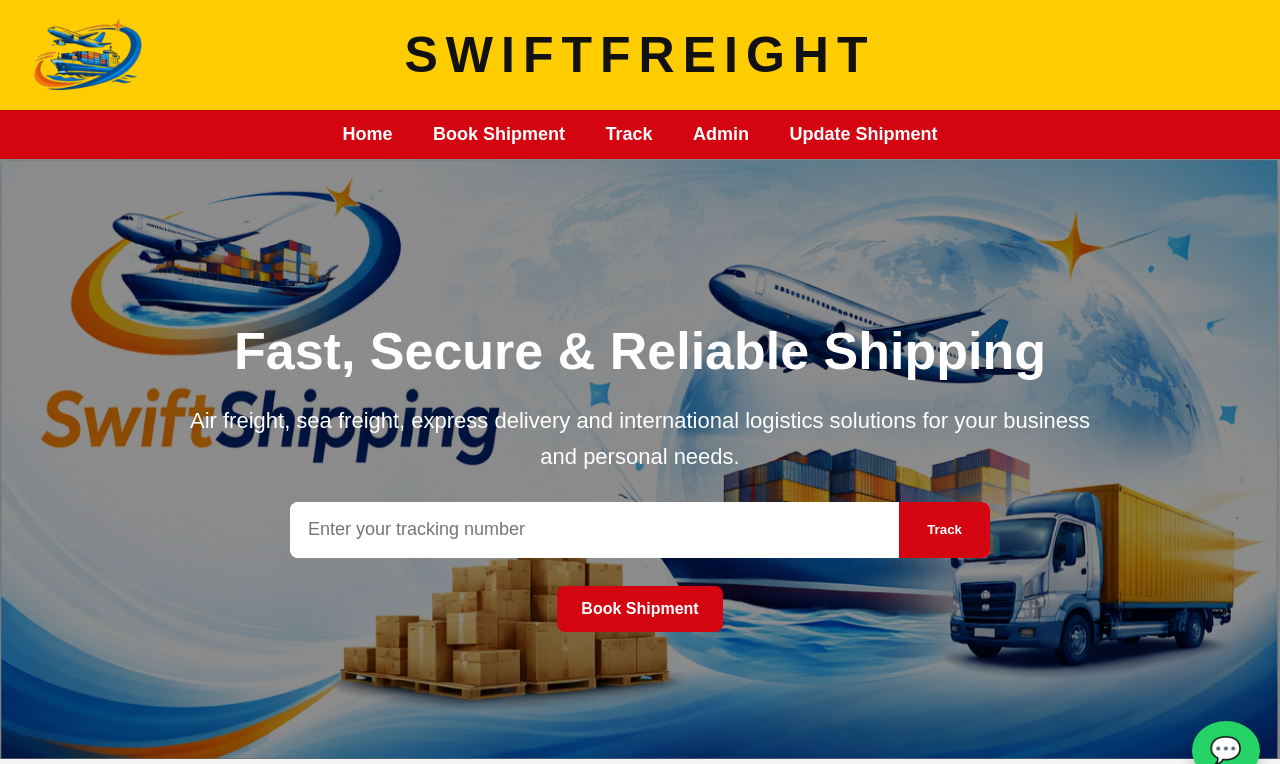
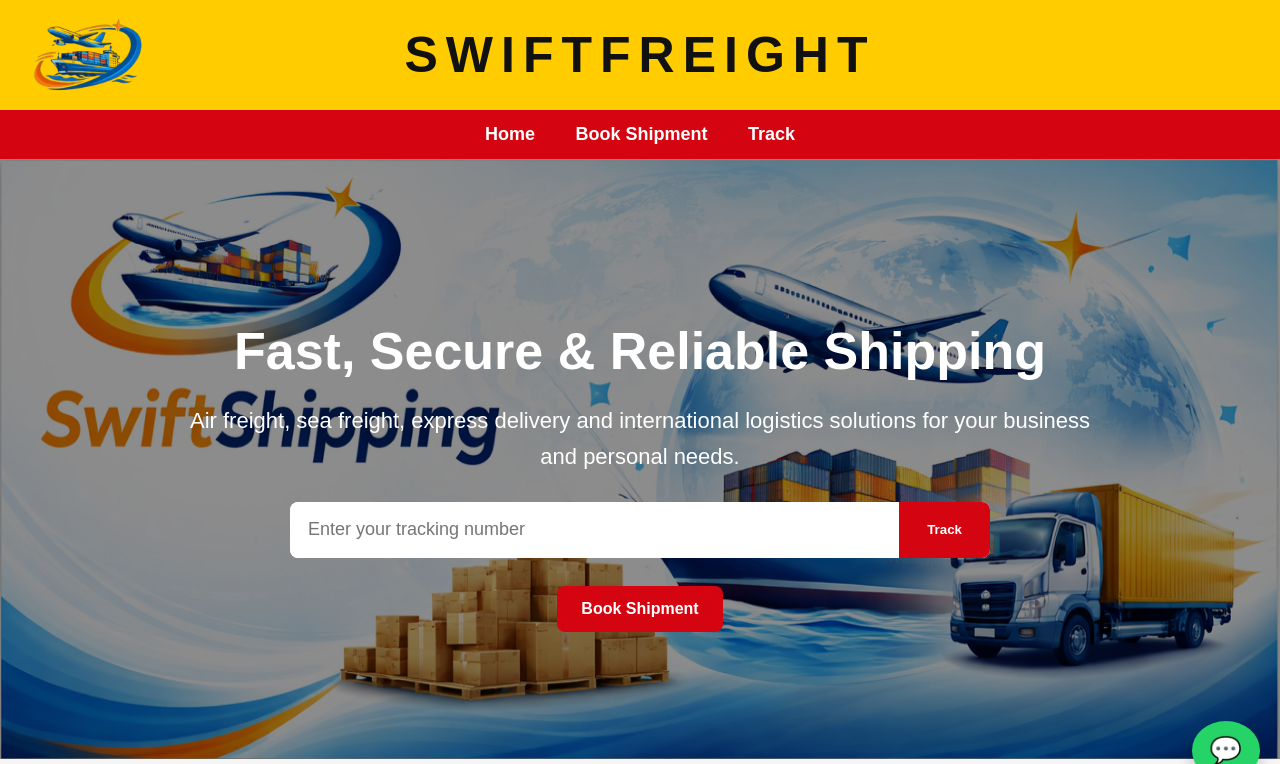
Before and after one commit to E-Swift06/swiftfreight, a Flask app: page / in a window 1280 px wide. Shown: the top 764 px of the page. Run offline with Flask 3, Linux system fonts and the light colour scheme; some libraries are stand-ins or nearby versions.

Commit message:
hide admin from public

```diff
--- a/templates/index.html
+++ b/templates/index.html
@@ -29,8 +29,6 @@
     <a href="/">Home</a>
     <a href="/booking">Book Shipment</a>
     <a href="/track">Track</a>
-    <a href="/admin">Admin</a>
-    <a href="/admin/shipment-update">Update Shipment</a>
 </nav>
 
 <section class="hero" {% if banner %}style="background-image: url('{{ url_for('static', filename='uploads/' + banner) }}');"{% endif %}>
```
